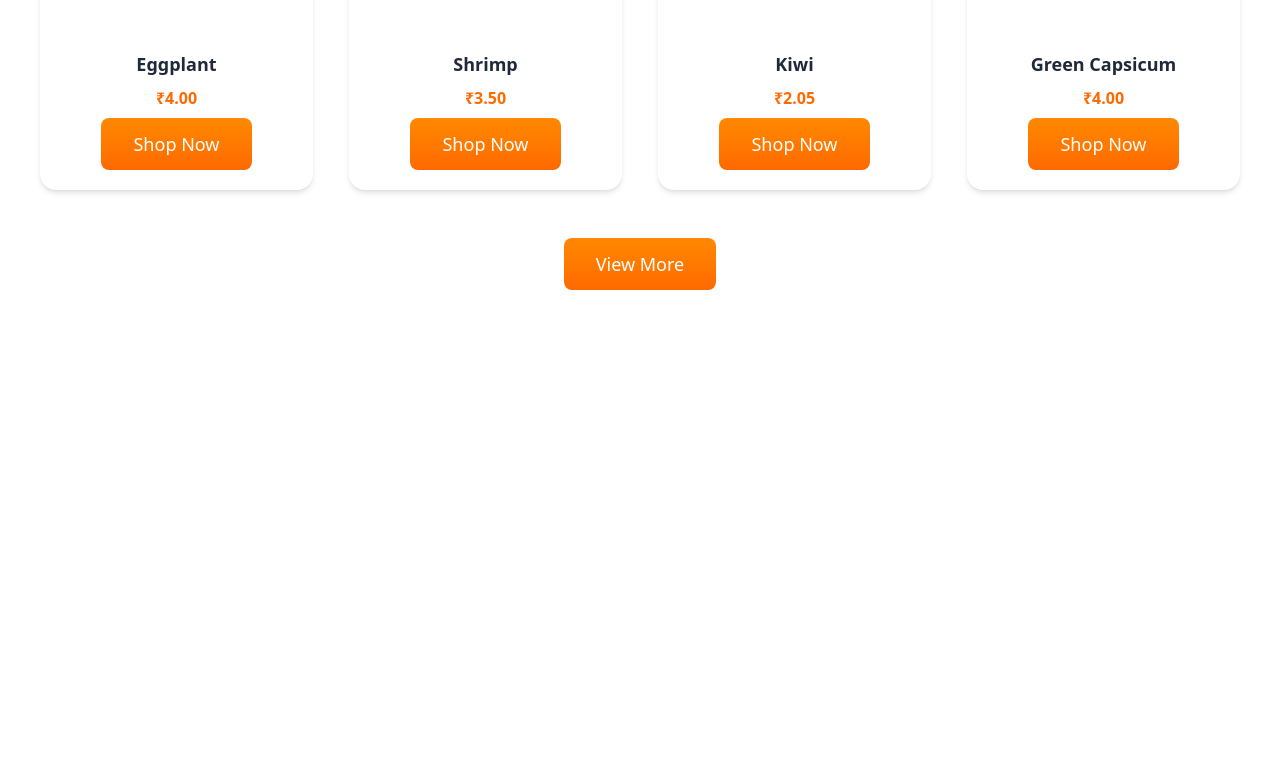
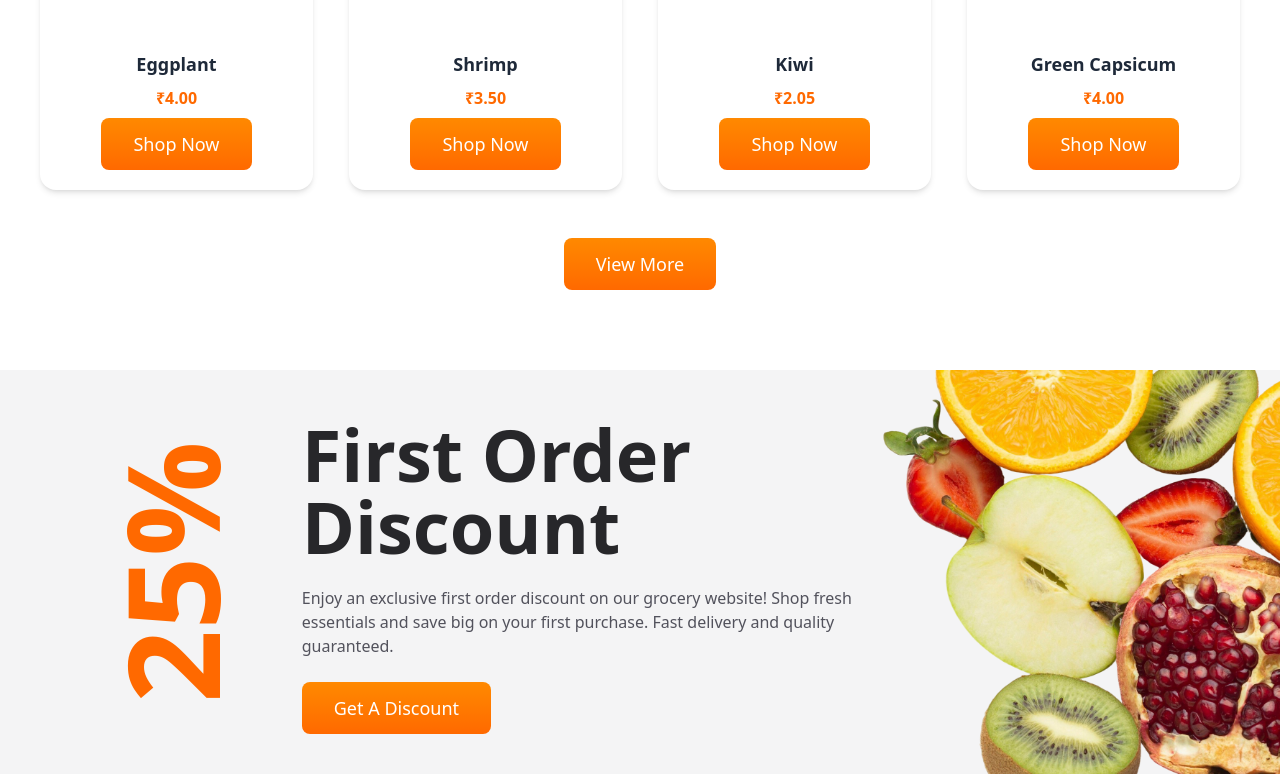
Before and after one commit to abx15/quickbite, a React (Vite) app: page / in a window 1280 px wide. Shown: the part 3773-4547 px from the top of the page. Before the commit the page ends 4143 px from the top, so only its background shows below. Built offline with nearby package versions, Linux system fonts and the light colour scheme; grey boxes are pictures that could not be loaded.

Commit message:
Discount section added

```diff
--- /dev/null
+++ b/src/components/Discount/Discount.jsx
@@ -0,0 +1,22 @@
+import React from 'react'
+import Button from '../Button/Button'
+import FruitsSet from '../../assets/fresh-fruits.png'
+
+const Discount = () => {
+    return (
+        <section className='bg-zinc-100 bg-right bg-no-repeat bg-contain' style={{backgroundImage:`url(${FruitsSet})`}}>
+            <div className='md:bg-transparent bg-zinc-100 flex md:flex-row flex-col max-w-[1400px] ms-auto md:py-10 pl-5 ml-5'>
+                <span className='md:text-9xl text-5xl text-orange-500 font-bold transform md:-rotate-90 h-fit md:self-center mt-5 md:mt-0'>25%</span>
+                <div className='max-w-[600px]'>
+                    <h3 className='md:text-7xl text-4xl text-zinc-800 font-bold mt-2'>First Order Discount</h3>
+                    <p className='text-zinc-600 my-6 pr-3'>Enjoy an exclusive first order discount on our grocery website! Shop fresh essentials and save big on your first purchase. Fast delivery and quality guaranteed.
+                    </p>
+                    <Button content="Get A Discount" />
+                </div>
+            </div>
+
+        </section>
+    )
+}
+
+export default Discount
--- a/src/components/Home/Home.jsx
+++ b/src/components/Home/Home.jsx
@@ -4,16 +4,18 @@ import Hero from '../Hero/Hero'
 import Category from '../Category/Category'
 import Values from '../Values/Values'
 import Products from '../Products/Products'
+import Discount from '../Discount/Discount'
 
 const Home = () => {
   return (
     <div>
 
-        <Navbar/>
-        <Hero/>
-        <Category/>
-        <Values/>
-        <Products/>
+      <Navbar />
+      <Hero />
+      <Category />
+      <Values />
+      <Products />
+      <Discount />
 
     </div>
   )
```
